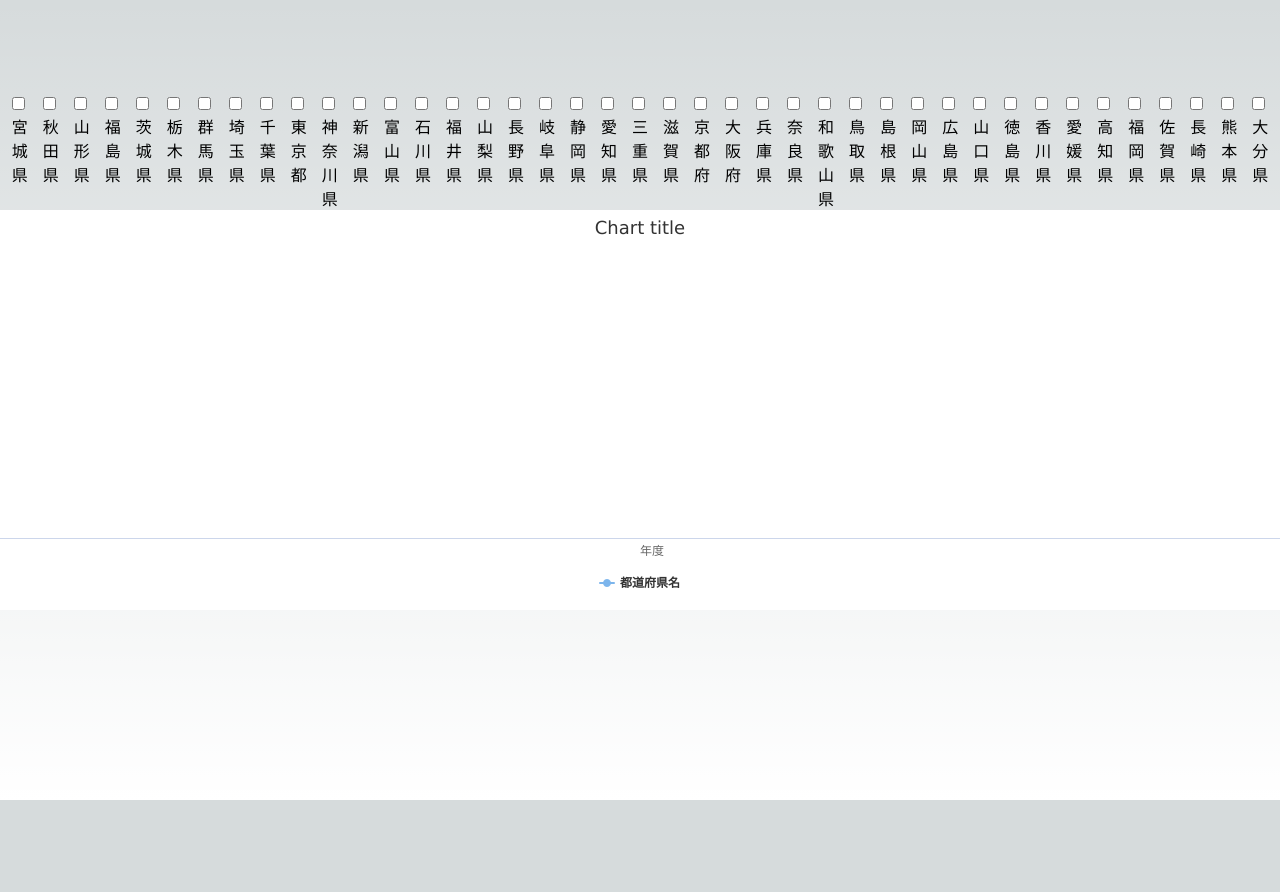
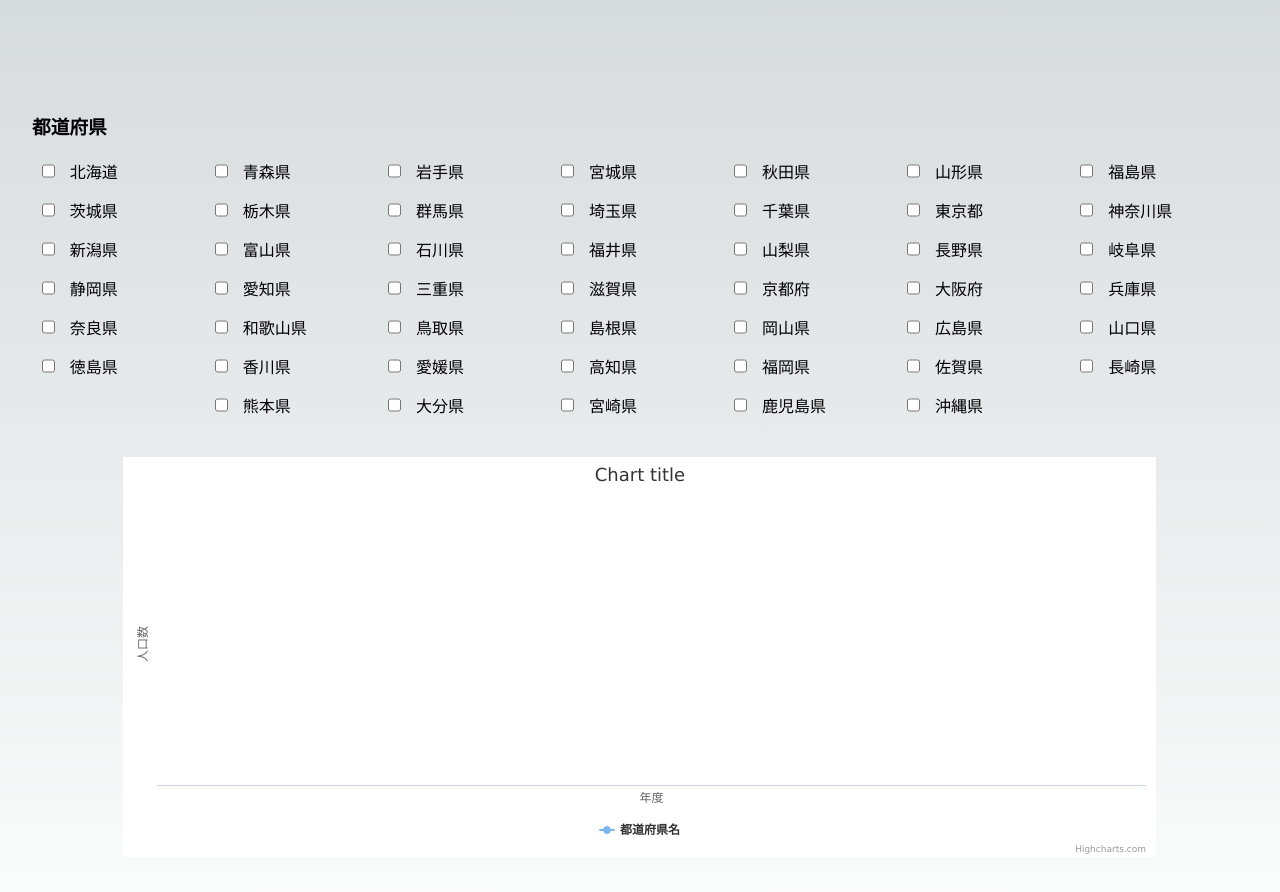
Before and after one commit to futureituki/YMM_CODINGTEST, a Next.js app: page / in a window 1280 px wide. Shown: the top 892 px of the page. Before the commit the page ends 800 px from the top, so only its background shows below. Built offline with nearby package versions, Linux system fonts and the light colour scheme; no server answers.

Commit message:
feat:#3 チェックボックスを外した際のグラフ再生成を実装 uiのスタイリングを調整した

```diff
--- a/src/app/features/app/container/index.tsx
+++ b/src/app/features/app/container/index.tsx
@@ -4,14 +4,14 @@ import { ChangeEvent, useEffect, useState } from 'react'
 import { Prefectures } from '@/common/constant/prefetcure'
 import { InputArea } from '@/features/app/presenter/inputArea'
 import { usePrefecturesData } from '@/hook/usePrefectureData'
+import styles from '@/styles/page.module.css'
 import { Graph } from '@/ui/graph'
-
 export const AppContainer = () => {
-  const { prefecturesData, getPrefecturesData } = usePrefecturesData()
-  const [selectPrefName, setSelectPrefName] = useState<string>('')
-  const [graphData, setGraphData] = useState<
-    { prefName: string; data: { year: number; value: number }[] }[]
-  >([])
+  const { prefecturesData, getPrefecturesData } = usePrefecturesData(),
+    [selectPrefName, setSelectPrefName] = useState<string>(''),
+    [graphData, setGraphData] = useState<
+      { prefName: string; data: { year: number; value: number }[] }[]
+    >([])
   useEffect(() => {
     if (prefecturesData) {
       setGraphData([
@@ -25,11 +25,14 @@ export const AppContainer = () => {
       await getPrefecturesData(event.target.id)
       setSelectPrefName(event.target.value)
     } else {
-      // graphData.splice()
+      // GraphData.splice()
+      const deleteGraphData = graphData.filter((item) => item.prefName !== event.target.value)
+      setGraphData(deleteGraphData)
     }
   }
   return (
-    <div>
+    <div className={styles.main_container}>
+      <h3 className={styles.heading}>都道府県</h3>
       <InputArea handleChange={handleChange} prefectures={Prefectures} />
       <Graph selectPref={graphData} xAxisTitle='年度' yAxisTitle='人口数' />
     </div>
--- a/src/app/features/app/presenter/inputArea.tsx
+++ b/src/app/features/app/presenter/inputArea.tsx
@@ -7,8 +7,7 @@ type Props = {
   prefectures: Prefecture[]
   handleChange: (event: React.ChangeEvent<HTMLInputElement>) => void
 }
-export const InputArea: FC<Props> = ({ prefectures, handleChange }) => {
-  return (
+export const InputArea: FC<Props> = ({ prefectures, handleChange }) => (
   <div className={styles.inputarea}>
     {prefectures.map((item, index) => (
       <Checkbox
@@ -20,4 +19,3 @@ export const InputArea: FC<Props> = ({ prefectures, handleChange }) => {
     ))}
   </div>
 )
-}
--- a/src/app/hook/usePrefectureData.tsx
+++ b/src/app/hook/usePrefectureData.tsx
@@ -3,11 +3,10 @@ import { useCallback, useState } from 'react'
 import { Type } from '@/common/type'
 
 export const usePrefecturesData = () => {
-  const apiKey = process.env.NEXT_PUBLIC_API_KEY
-  const [prefecturesData, setPrefecturesData] = useState<Type | undefined>()
-
-  const getPrefecturesData = async (prefCode: string) => {
-    return await axios
+  const apiKey = process.env.NEXT_PUBLIC_API_KEY,
+    [prefecturesData, setPrefecturesData] = useState<Type | undefined>(),
+    getPrefecturesData = async (prefCode: string) =>
+      await axios
         .get<Type>(
           `https://opendata.resas-portal.go.jp/api/v1/population/composition/perYear?prefCode=${prefCode}`,
           {
@@ -21,6 +20,5 @@ export const usePrefecturesData = () => {
           return res.data.result.data[0].data
         })
         .catch((e) => {})
-  }
   return { prefecturesData, setPrefecturesData, getPrefecturesData }
 }
--- a/src/app/styles/globals.css
+++ b/src/app/styles/globals.css
@@ -105,3 +105,7 @@ a {
     color-scheme: dark;
   }
 }
+
+.highcharts-container  {
+  width:100%;
+}
--- a/src/app/styles/page.module.css
+++ b/src/app/styles/page.module.css
@@ -3,11 +3,16 @@
   flex-direction: column;
   justify-content: space-between;
   align-items: center;
-  padding: 6rem;
+  padding: 2rem;
   min-height: 100vh;
+  margin:70px 0;
 }
-
 .inputarea {
   display:flex;
   gap:15px;
+  flex-wrap:wrap;
+  justify-content:center;
 }
+.heading {
+  margin:10px 0 20px 0;
+}
--- a/src/app/styles/ui.module.css
+++ b/src/app/styles/ui.module.css
@@ -0,0 +1,12 @@
+.graph {
+  width:85%;
+  max-width:1400px;
+  margin:40px auto;
+  min-width:350px;
+}
+.checkbox_wrapper {
+  display:flex;
+  gap:15px;
+  width:13%;
+  min-width:100px;
+}
--- a/src/app/ui/checkbox/index.tsx
+++ b/src/app/ui/checkbox/index.tsx
@@ -8,8 +8,7 @@ type Props = {
   value: string
   onChange: (event: React.ChangeEvent<HTMLInputElement>) => void
 }
-export const Checkbox: FC<Props> = ({ id, value, onChange }) => {
-  return (
+export const Checkbox: FC<Props> = ({ id, value, onChange }) => (
   <div className={styles.checkbox_wrapper}>
     <input
       id={id}
@@ -22,4 +21,3 @@ export const Checkbox: FC<Props> = ({ id, value, onChange }) => {
     <span>{value}</span>
   </div>
 )
-}
--- a/src/app/ui/graph/index.tsx
+++ b/src/app/ui/graph/index.tsx
@@ -1,7 +1,8 @@
 import Highcharts from 'highcharts'
 import HighchartsReact from 'highcharts-react-official'
 import { FC, useRef } from 'react'
-
+import '@/styles/globals.css'
+import styles from '@/styles/ui.module.css'
 type Props = {
   props?: HighchartsReact.Props
   xAxisTitle: string
@@ -12,11 +13,11 @@ type Props = {
   }[]
 }
 export const Graph: FC<Props> = ({ props, xAxisTitle, yAxisTitle, selectPref }) => {
-  let series: Highcharts.SeriesOptionsType[] = []
-  let categories = []
-  for (let pref of selectPref) {
-    let data = []
-    for (let d of pref.data) {
+  const series: Highcharts.SeriesOptionsType[] = [],
+    categories = []
+  for (const pref of selectPref) {
+    const data = []
+    for (const d of pref.data) {
       data.push(d.value)
       categories.push(String(d.year))
     }
@@ -25,15 +26,16 @@ export const Graph: FC<Props> = ({ props, xAxisTitle, yAxisTitle, selectPref })
       // 都道府県の名前
       name: pref.prefName,
       // 年数
-      data: data,
+      data,
     })
   }
   const options: Highcharts.Options = {
       xAxis: {
+        width: '100%',
         title: {
           text: xAxisTitle,
         },
-      categories: categories,
+        categories,
       },
       yAxis: {
         title: {
@@ -41,11 +43,17 @@ export const Graph: FC<Props> = ({ props, xAxisTitle, yAxisTitle, selectPref })
         },
       },
       series: series.length === 0 ? [{ type: 'line', name: '都道府県名', data: [] }] : series,
-  }
-
-  const chartComponentRef = useRef<HighchartsReact.RefObject>(null)
+    },
+    chartComponentRef = useRef<HighchartsReact.RefObject>(null)
 
   return (
-    <HighchartsReact highcharts={Highcharts} options={options} ref={chartComponentRef} {...props} />
+    <div className={styles.graph}>
+      <HighchartsReact
+        highcharts={Highcharts}
+        options={options}
+        ref={chartComponentRef}
+        {...props}
+      />
+    </div>
   )
 }
```
Also changed, not shown: .eslintrc.json. Lines whose indentation alone changed are shown as unchanged.
